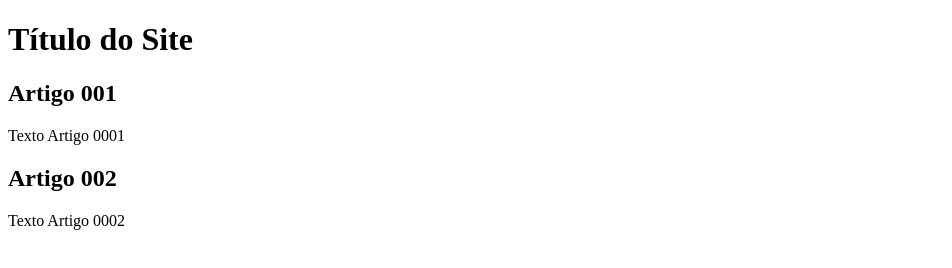
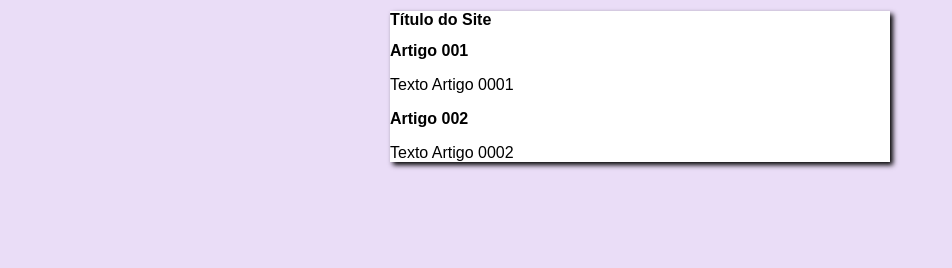
Before and after one commit to matheusmantini/projeto-site, a plain HTML site: page index.html in a window 1280 px wide. Shown: the whole page, without its empty margins (0-952 px from the left). Drawn offline with Linux system fonts and the light colour scheme.

Commit message:
Iniciei o Design

```diff
--- /dev/null
+++ b/css/estilo.css
@@ -0,0 +1,15 @@
+*{
+    font-family: Arial, Helvetica, sans-serif;
+    font-size: 16px;
+}
+
+body{
+    background-color: rgb(234, 221, 247);
+}
+
+main{
+    background-color: white;
+    width: 500px;
+    margin: 0 auto;
+    box-shadow: 3px 3px 5px rgb(0, 0, 0);
+}
--- a/index.html
+++ b/index.html
@@ -4,6 +4,7 @@
     <meta charset="UTF-8">
     <meta name="viewport" content="width=device-width, initial-scale=1.0">
     <title>Título do Site</title>
+    <link rel="stylesheet" href="css/estilo.css">
 </head>
 <body>
     <main>
```
